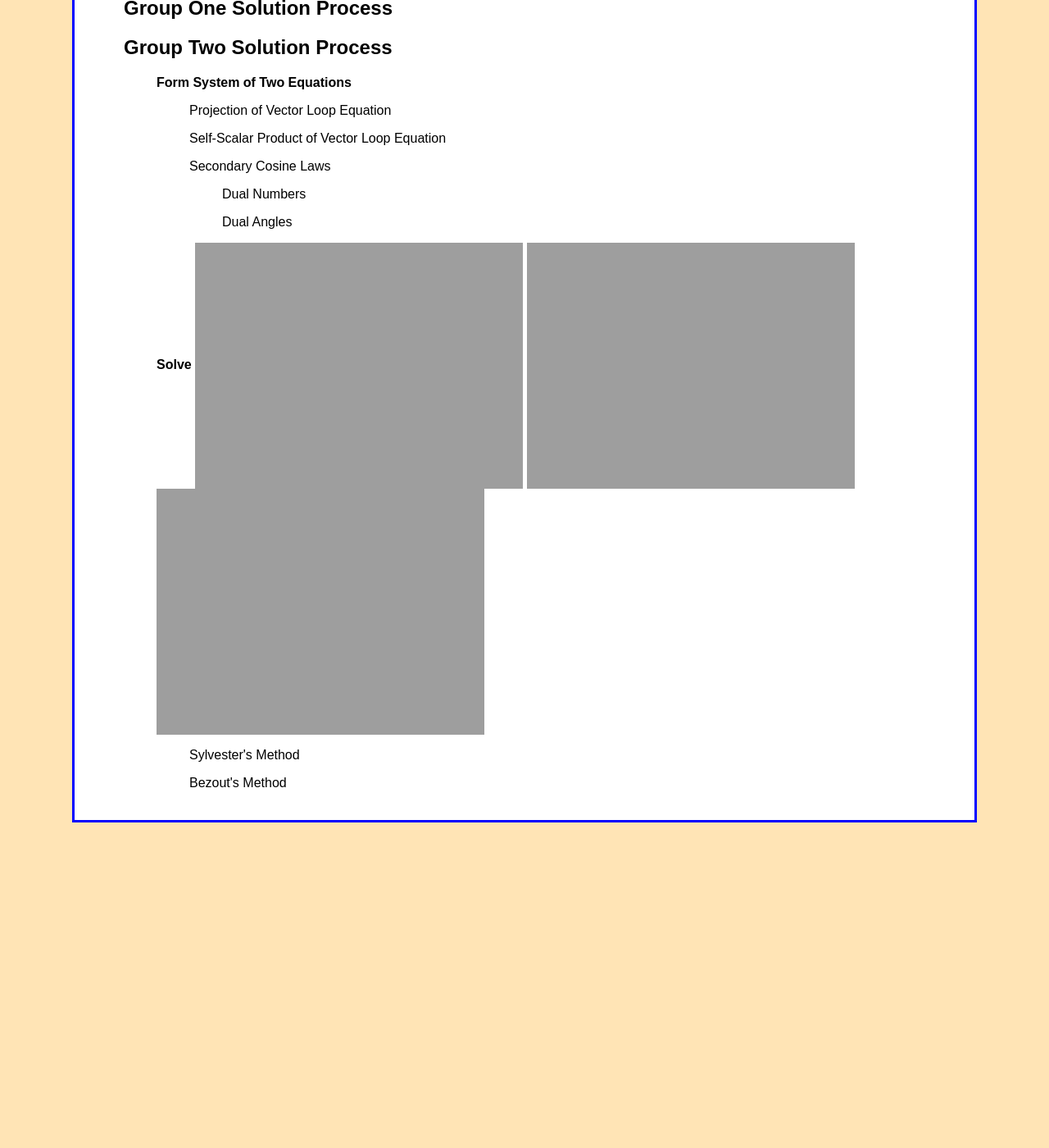
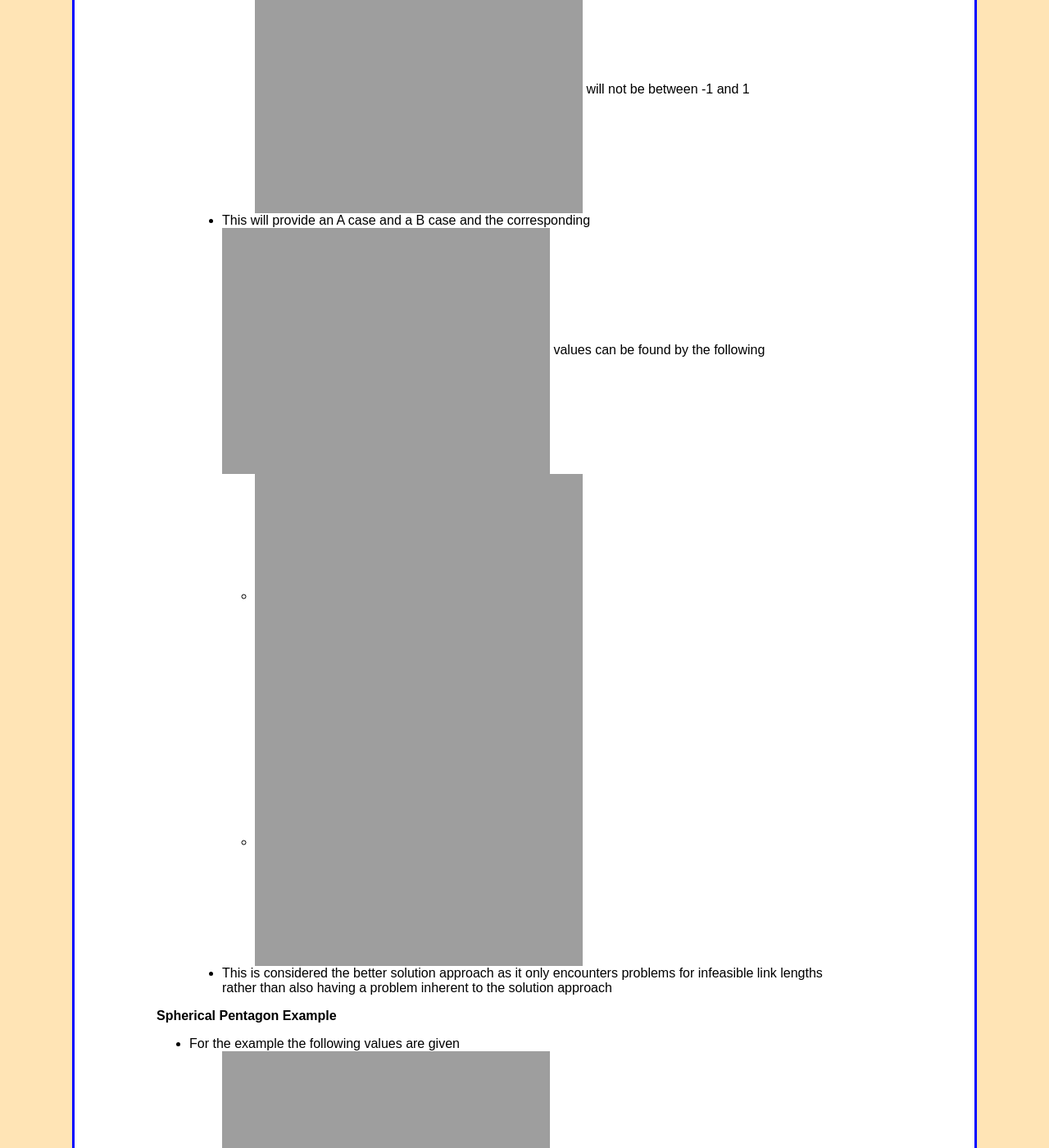
Before and after one commit to jbm950/jbm950.github.io, a Jekyll site: the page built from notes/robot_geometry/robot_geometry_main.html, in a window 1280 px wide and 1400 px high, scrolled down 128884 px. Shown: the whole window at 82% size. Built offline with Jekyll 4.4.1, drawn with Linux system fonts in a browser that asks for light colours; Markdown is read by kramdown in place of the engine named in the settings; before the commit the page ends 129895 px from its top, so only the background shows below that; some of the changed text lies outside the part shown.

Commit message:
worked on robot geometry notes

```diff
--- a/notes/robot_geometry/robot_geometry_main.html
+++ b/notes/robot_geometry/robot_geometry_main.html
@@ -1146,13 +1146,40 @@
 </ul></li>
 <li>Now arccosine can be used to determine what the difference in the two angles are
 <ul>
-<li><img style="vertical-align:middle" src="http://chart.apis.google.com/chart?cht=tx&amp;chl=%5Ctheta%20-%20%5Cgamma%20%3D%20cos%5E%7B-1%7D%20%5Cleft%28%20-%20%5Cfrac%7BD%7D%7B%5Csqrt%7BA%5E%7B2%7D%2BB%5E%7B2%7D%7D%7D%20%5Cright%29" alt="\theta - \gamma = cos^{-1} \left( - \frac{D}{\sqrt{A^{2}+B^{2}}} \right)" title="\theta - \gamma = cos^{-1} \left( - \frac{D}{\sqrt{A^{2}+B^{2}}} \right)" /></li>
+<li><img style="vertical-align:middle" src="http://chart.apis.google.com/chart?cht=tx&amp;chl=%5Ctheta%20-%20%5Cgamma%20%3D%20cos%5E%7B-1%7D%20%5Cleft%28%20-%20%5Cfrac%7BD%7D%7B%5Csqrt%7BA%5E%7B2%7D%2BB%5E%7B2%7D%7D%7D%20%20%5Cright%29" alt="\theta - \gamma = cos^{-1} \left( - \frac{D}{\sqrt{A^{2}+B^{2}}}  \right)" title="\theta - \gamma = cos^{-1} \left( - \frac{D}{\sqrt{A^{2}+B^{2}}}  \right)" /></li>
+<li>If the link lengths are unfeasible then this is the step that will encounter problems as the argument in <img style="vertical-align:middle" src="http://chart.apis.google.com/chart?cht=tx&amp;chl=cos%5E%7B-1%7D" alt="cos^{-1}" title="cos^{-1}" /> will not be between -1 and 1</li>
 </ul></li>
+<li>This will provide an A case and a B case and the corresponding <img style="vertical-align:middle" src="http://chart.apis.google.com/chart?cht=tx&amp;chl=%5Ctheta" alt="\theta" title="\theta" /> values can be found by the following
+<ul>
+<li><img style="vertical-align:middle" src="http://chart.apis.google.com/chart?cht=tx&amp;chl=%5Ctheta_%7BA%7D%20%3D%20%28%5Ctheta%20-%20%5Cgamma%29_%7BA%7D%20%2B%20%5Cgamma" alt="\theta_{A} = (\theta - \gamma)_{A} + \gamma" title="\theta_{A} = (\theta - \gamma)_{A} + \gamma" /></li>
+<li><img style="vertical-align:middle" src="http://chart.apis.google.com/chart?cht=tx&amp;chl=%5Ctheta_%7BB%7D%20%3D%20%28%5Ctheta%20-%20%5Cgamma%29_%7BB%7D%20%2B%20%5Cgamma" alt="\theta_{B} = (\theta - \gamma)_{B} + \gamma" title="\theta_{B} = (\theta - \gamma)_{B} + \gamma" /></li>
+</ul></li>
+<li>This is considered the better solution approach as it only encounters problems for infeasible link lengths rather than also having a problem inherent to the solution approach</li>
 </ul>
 </blockquote>
 </blockquote>
 <blockquote>
 <p><strong>Spherical Pentagon Example</strong></p>
+</blockquote>
+<blockquote>
+<ul>
+<li>For the example the following values are given
+<ul>
+<li><img style="vertical-align:middle" src="http://chart.apis.google.com/chart?cht=tx&amp;chl=%5Calpha_%7B12%7D%2C%20%5Calpha_%7B23%7D%2C%20%5Calpha_%7B34%7D%2C%20%5Calpha_%7B45%7D%2C%20%5Calpha_%7B51%7D" alt="\alpha_{12}, \alpha_{23}, \alpha_{34}, \alpha_{45}, \alpha_{51}" title="\alpha_{12}, \alpha_{23}, \alpha_{34}, \alpha_{45}, \alpha_{51}" /></li>
+<li><img style="vertical-align:middle" src="http://chart.apis.google.com/chart?cht=tx&amp;chl=%5Ctheta_%7B4%7D%2C%20%5Ctheta_%7B5%7D" alt="\theta_{4}, \theta_{5}" title="\theta_{4}, \theta_{5}" /></li>
+</ul></li>
+<li>The goal to solve for the following angles
+<ul>
+<li><img style="vertical-align:middle" src="http://chart.apis.google.com/chart?cht=tx&amp;chl=%5Ctheta_%7B1%7D%2C%20%5Ctheta_%7B2%7D%2C%20%5Ctheta_%7B3%7D" alt="\theta_{1}, \theta_{2}, \theta_{3}" title="\theta_{1}, \theta_{2}, \theta_{3}" /></li>
+</ul></li>
+<li>Any of the desired angles can be the first found angle and in this example we will start with finding <img style="vertical-align:middle" src="http://chart.apis.google.com/chart?cht=tx&amp;chl=%5Ctheta_%7B2%7D" alt="\theta_{2}" title="\theta_{2}" /></li>
+<li>When looking in the spherical equation &quot;toolkit&quot;, the following expression is found that can be used to solve for <img style="vertical-align:middle" src="http://chart.apis.google.com/chart?cht=tx&amp;chl=%5Ctheta_%7B2%7D" alt="\theta_{2}" title="\theta_{2}" />
+<ul>
+<li><img style="vertical-align:middle" src="http://chart.apis.google.com/chart?cht=tx&amp;chl=Z_%7B45%7D%20%3D%20Z_%7B2%7D" alt="Z_{45} = Z_{2}" title="Z_{45} = Z_{2}" /></li>
+<li>The only unknown <img style="vertical-align:middle" src="http://chart.apis.google.com/chart?cht=tx&amp;chl=%5Ctheta" alt="\theta" title="\theta" /> value in the above expression is the desired <img style="vertical-align:middle" src="http://chart.apis.google.com/chart?cht=tx&amp;chl=%5Ctheta_%7B2%7D" alt="\theta_{2}" title="\theta_{2}" /></li>
+</ul></li>
+<li>Only a single cosine expression was found for <img style="vertical-align:middle" src="http://chart.apis.google.com/chart?cht=tx&amp;chl=%5Ctheta_%7B2%7D" alt="\theta_{2}" title="\theta_{2}" /> meaning that there will be A case and B case possibilities</li>
+</ul>
 </blockquote>
 <h2 id="group_one_sol">Group One Solution Process</h2>
 <h2 id="group_two_sol">Group Two Solution Process</h2>
```
Also changed, not shown: source/notes/robot_geometry/robot_geometry_main.md (+27 -1 lines).
